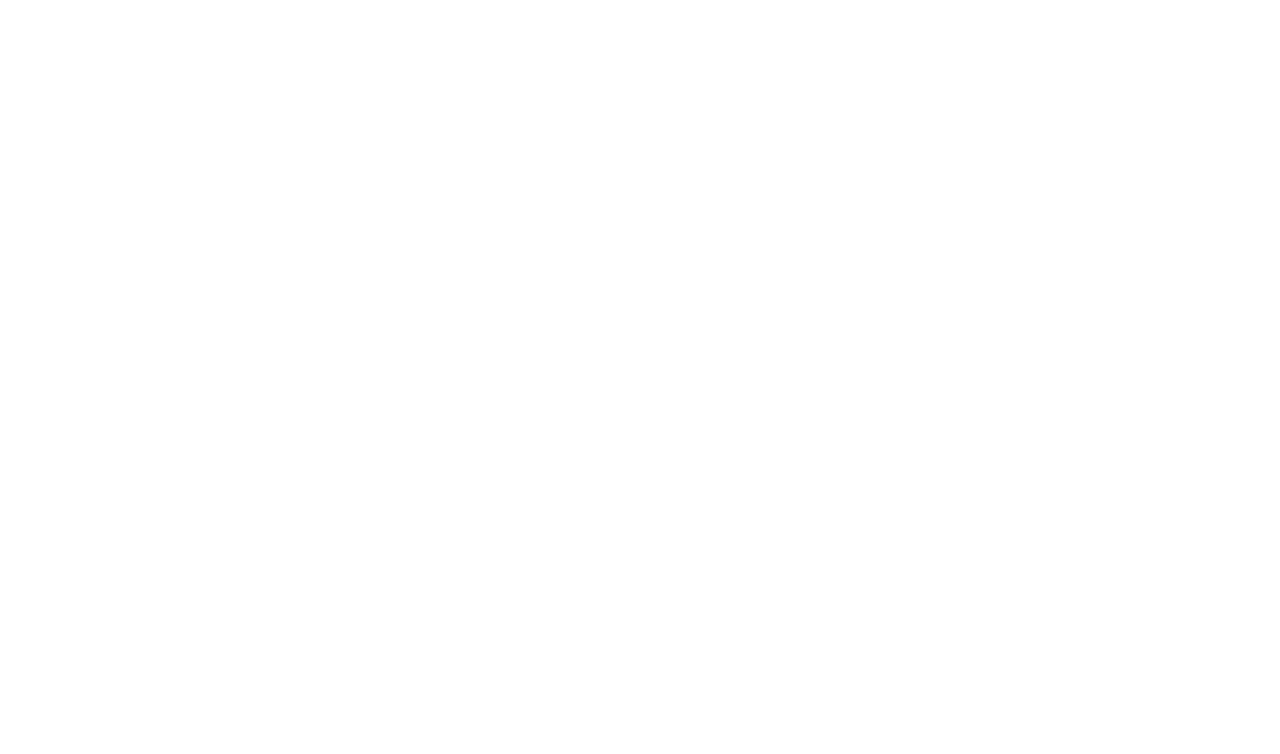
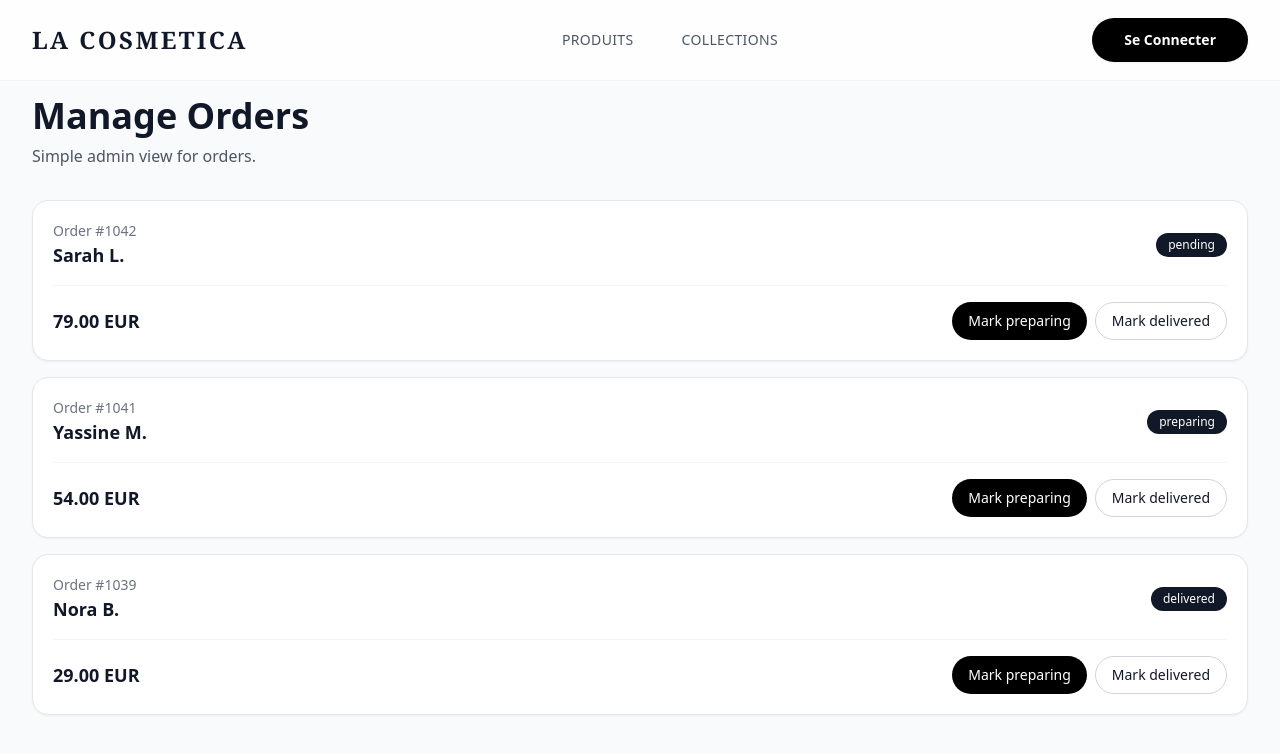
Before and after one commit to ilyas-doughmi/LaCosmetica-V2, a Nuxt app in the folder frontend/: page /dashboard/orders in a window 1280 px wide. Before the commit this address had no page. Shown: the top 754 px of the page. Built offline with nearby package versions, Linux system fonts and the light colour scheme; no server answers.

Commit message:
feat(orders): create manage orders page with admin view and order listing

```diff
--- /dev/null
+++ b/frontend/app/pages/dashboard/orders.vue
@@ -0,0 +1,51 @@
+<template>
+  <Header />
+  <div class="min-h-screen bg-gray-50 pt-24">
+    <div class="max-w-7xl mx-auto px-4 sm:px-6 lg:px-8 pb-12">
+      <div class="mb-8">
+        <h1 class="text-4xl font-bold text-gray-900 mb-2">Manage Orders</h1>
+        <p class="text-gray-600">Simple admin view for orders.</p>
+      </div>
+
+      <div class="space-y-4">
+        <div
+          v-for="order in orders"
+          :key="order.id"
+          class="bg-white border border-gray-200 rounded-2xl p-5 shadow-sm"
+        >
+          <div class="flex flex-col sm:flex-row sm:items-center sm:justify-between gap-3">
+            <div>
+              <p class="text-sm text-gray-500">Order #{{ order.id }}</p>
+              <p class="text-lg font-semibold text-gray-900">{{ order.customer }}</p>
+            </div>
+            <span class="inline-flex items-center px-3 py-1 rounded-full text-xs font-medium bg-gray-900 text-white w-fit">
+              {{ order.status }}
+            </span>
+          </div>
+
+          <div class="mt-4 pt-4 border-t border-gray-100 flex flex-col sm:flex-row sm:items-center sm:justify-between gap-3">
+            <p class="text-lg font-bold text-gray-900">{{ order.total }}</p>
+            <div class="flex gap-2">
+              <button class="px-4 py-2 rounded-full bg-black text-white text-sm">Mark preparing</button>
+              <button class="px-4 py-2 rounded-full border border-gray-300 text-sm text-gray-900">Mark delivered</button>
+            </div>
+          </div>
+        </div>
+      </div>
+    </div>
+  </div>
+</template>
+
+<script setup>
+import Header from '../../components/Header.vue'
+
+definePageMeta({
+  middleware: ['auth', 'admin']
+})
+
+const orders = [
+  { id: '1042', customer: 'Sarah L.', status: 'pending', total: '79.00 EUR' },
+  { id: '1041', customer: 'Yassine M.', status: 'preparing', total: '54.00 EUR' },
+  { id: '1039', customer: 'Nora B.', status: 'delivered', total: '29.00 EUR' }
+]
+</script>
```
